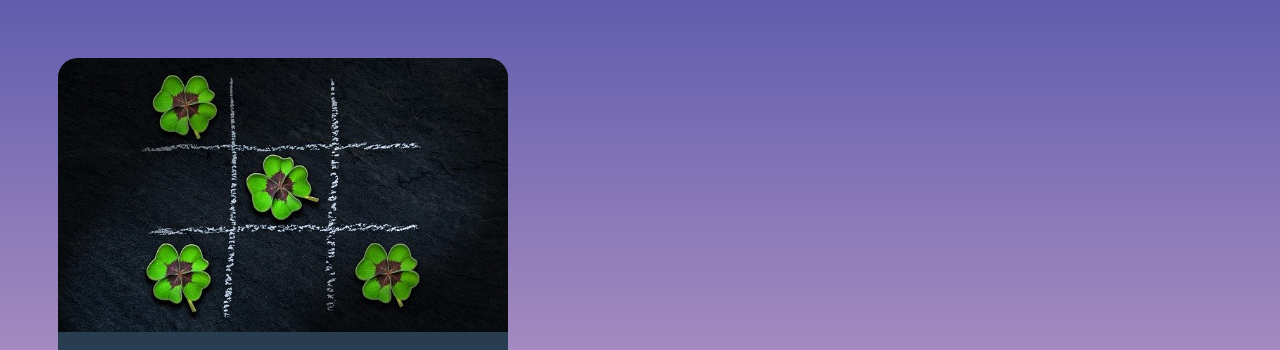
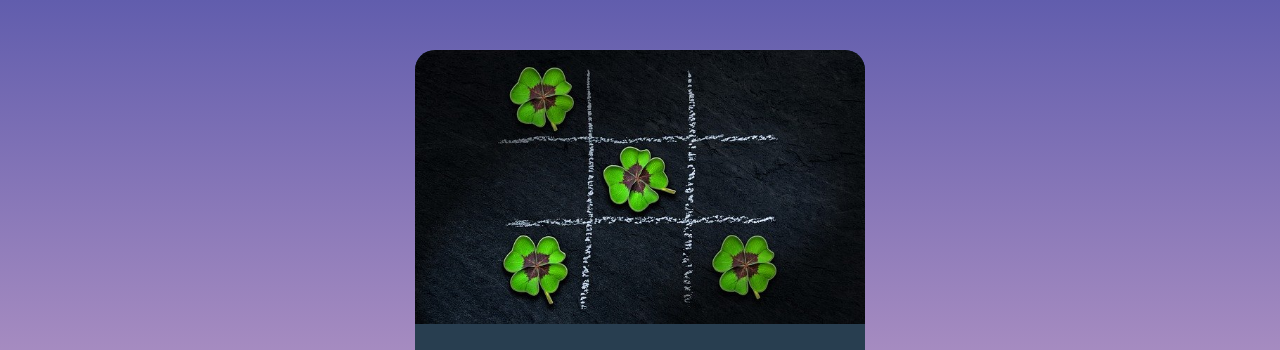
Before and after one commit to maholom/piskvorky, a plain HTML site: page index.html in a window 1280 px wide. Shown: the top 350 px of the page. Drawn offline with Linux system fonts and the light colour scheme.

Commit message:
Nastaveni pozice

```diff
--- a/style.css
+++ b/style.css
@@ -1,11 +1,11 @@
 body {
   background-image: linear-gradient(#615dad, #ffc8da);
-  display: flex;
-
 }
 
 .profil {
   margin: 50px;
+  margin-left: auto;
+  margin-right: auto;
   width: 450px;
   background-color: #283e50;
   color: #ffffff;
```
